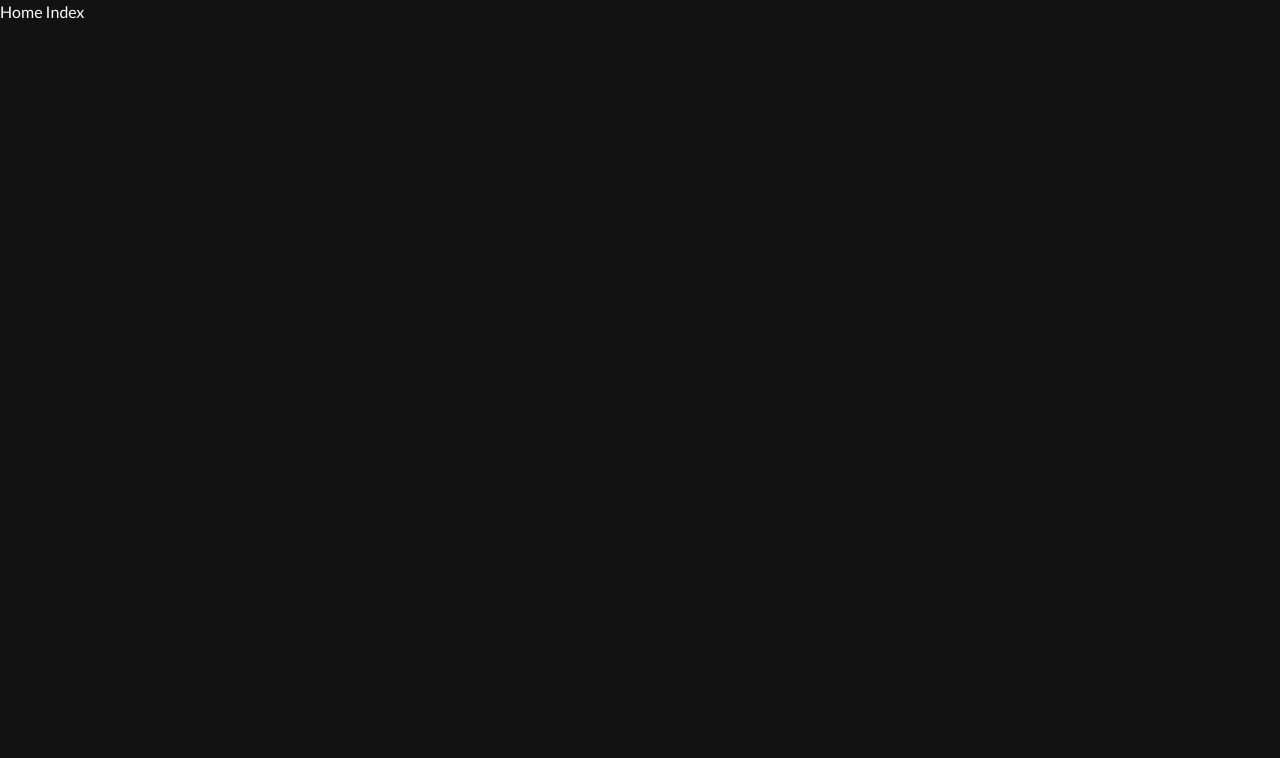
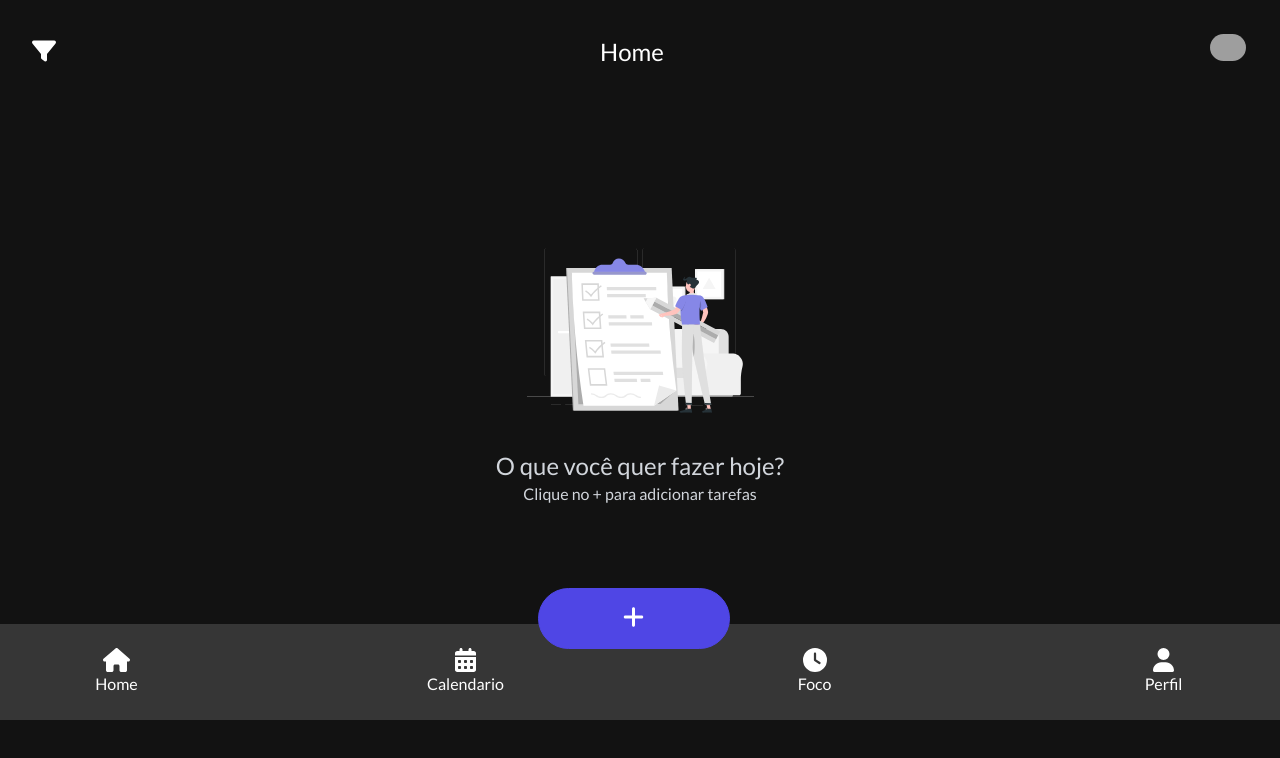
Before and after one commit to lucas-dantas10/TodoList, a Vue app: page /home in a window 1280 px wide. Shown: the top 758 px of the page. Built offline with nearby package versions, Linux system fonts and the light colour scheme; no server answers; grey boxes are pictures that could not be loaded.

Commit message:
Adicionado estilizações iniciais da tela inicial da home

```diff
--- a/src/views/Home/Home.vue
+++ b/src/views/Home/Home.vue
@@ -1,5 +1,27 @@
 <template>
-    <div>
-        <h1>Home Index</h1>
+    <div class="w-full h-full">
+        <AppLayout>
+            <div class="w-full h-full flex items-center justify-center">
+                <div class="flex flex-col items-center justify-center">
+                    <div>
+                        <img src="../../assets/checklist.svg" alt="">
+                    </div>
+                    <div class="flex flex-col text-center items-center">
+                        <p class="text-2xl text-gray-300">O que você quer fazer hoje?</p>
+                        <p class="text-gray-300">Clique no + para adicionar tarefas</p>
+                    </div>
+                </div>
+            </div>
+        </AppLayout>
     </div>
 </template>
+
+<script>
+    import AppLayout from '../../components/Layouts/AppLayout.vue';
+
+    export default {
+        components: {
+            AppLayout
+        }
+    }
+</script>
```
